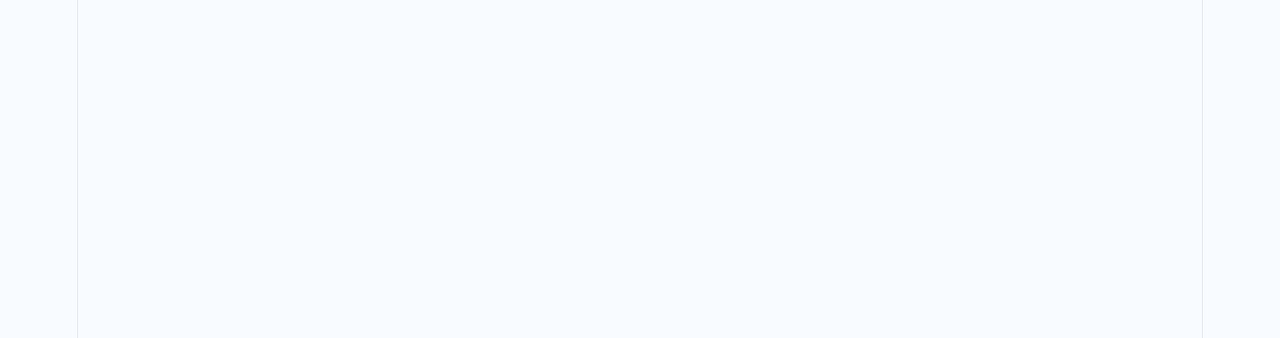
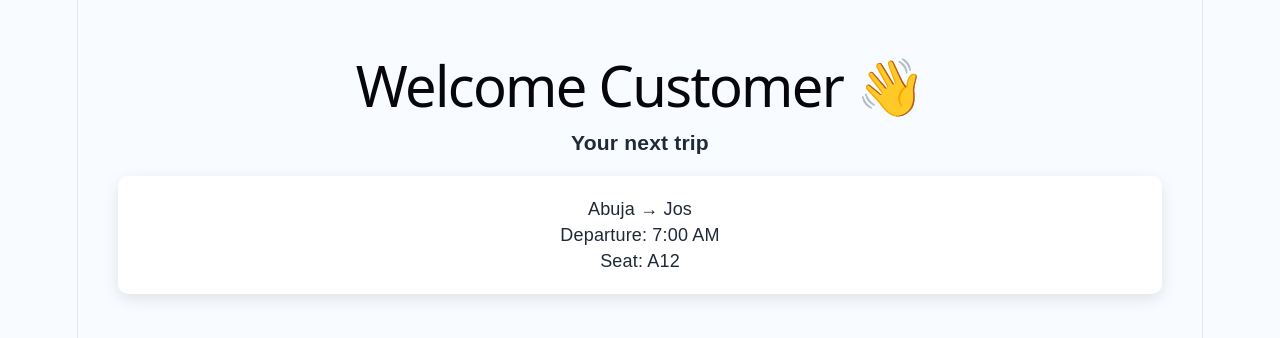
Before and after one commit to imanasseh03-ui/transport-booking, a React (Vite) app in the folder transport-booking-system/client/: page /dashboard in a window 1280 px wide. Before the commit this address had no page. Shown: the top 338 px of the page. Built offline with nearby package versions, Linux system fonts and the light colour scheme.

Commit message:
Add authentication context and dashboard; implement protected routes

```diff
--- a/transport-booking-system/client/src/App.jsx
+++ b/transport-booking-system/client/src/App.jsx
@@ -10,6 +10,7 @@ import SearchResults from "./pages/SearchResults";
 import Login from "./pages/Login";
 import Register from "./pages/Regiter";
 import ForgotPassword from "./pages/ForgotPassord";
+import Dashboard from "./pages/Dashboard";
 
 function App() {
   return (
@@ -28,6 +29,7 @@ function App() {
         <Route path="/login" element={<Login />} />
         <Route path="/register" element={<Register />} />
         <Route path="/forgot-password" element={<ForgotPassword />} />
+        <Route path="/dashboard" element={<Dashboard />} />
       </Routes>
     </BrowserRouter>
   );
--- a/transport-booking-system/client/src/components/Auth/LoginForm.jsx
+++ b/transport-booking-system/client/src/components/Auth/LoginForm.jsx
@@ -1,5 +1,7 @@
 import { useState } from "react";
 import { Link } from "react-router-dom";
+import { useNavigate } from "react-router-dom";
+import { useAuth } from "../../context/AuthContext";
 import "./Auth.css"
 
 function LoginForm() {
@@ -10,6 +12,9 @@ function LoginForm() {
         password: "",
         remember: false,
     });
+
+    const navigate = useNavigate();
+    const { login } = useAuth();
 
     const handleChange = (e) => {
         const { name, value, type, checked } = e.target;
@@ -22,10 +27,13 @@ function LoginForm() {
 
     const handleSubmit = (e) => {
         e.preventDefault();
-        console.log(formData);
 
-        //Later
-        //send login data to backend API
+        login({
+            fullName: "Manasseh Ibrahim",
+            email: formData.email,
+        });
+
+        navigate("/dashboard");
     };
 
     return (
--- a/transport-booking-system/client/src/context/AuthContext.jsx
+++ b/transport-booking-system/client/src/context/AuthContext.jsx
@@ -0,0 +1,31 @@
+import { createContext, useContext, useState } from "react";
+
+const AuthContext = createContext();
+
+export function AuthProvider({ children }) {
+    const [user, setUser] = useState(null);
+
+    const login = (userData) => {
+        setUser(userData);
+    };
+
+    const logout = () => {
+        setUser(null);
+    };
+
+    return (
+        <AuthContext.Provider
+            value={{
+                user,
+                login,
+                logout,
+            }}
+        >
+            {children}
+        </AuthContext.Provider>
+    );
+}
+
+export function useAuth() {
+    return useContext(AuthContext);
+}
--- a/transport-booking-system/client/src/main.jsx
+++ b/transport-booking-system/client/src/main.jsx
@@ -5,8 +5,12 @@ import "./styles/global.css";
 import "./styles/variables.css";
 import App from './App.jsx';
 
+import { AuthProvider } from "./context/AuthContext.jsx"
+
 createRoot(document.getElementById('root')).render(
   <StrictMode>
+    <AuthProvider>
     <App />
+    </AuthProvider>
   </StrictMode>,
 )
--- a/transport-booking-system/client/src/pages/Dashboard.jsx
+++ b/transport-booking-system/client/src/pages/Dashboard.jsx
@@ -0,0 +1,31 @@
+import { useAuth } from "../context/AuthContext";
+
+function Dashboard() {
+    const { user } = useAuth();
+
+    return (
+        <div style={{ padding: "40px" }}>
+            <h1>
+                Welcome {user?.fullName || "Customer"} 👋
+            </h1>
+
+            <h3>Your next trip</h3>
+
+            <div
+                style={{
+                    background: "#fff",
+                    padding: "20px",
+                    borderRadius: "10px",
+                    marginTop: "20px",
+                    boxShadow: "0 5px 15px rgba(0,0,0,.1)",
+                }}
+            >
+                <p>Abuja → Jos</p>
+                <p>Departure: 7:00 AM</p>
+                <p>Seat: A12</p>
+            </div>
+        </div>
+    );
+}
+
+export default Dashboard;
```
Also changed, not shown: transport-booking-system/client/src/components/ProtectedRoute/ProtectedRpute.jsx (added).
